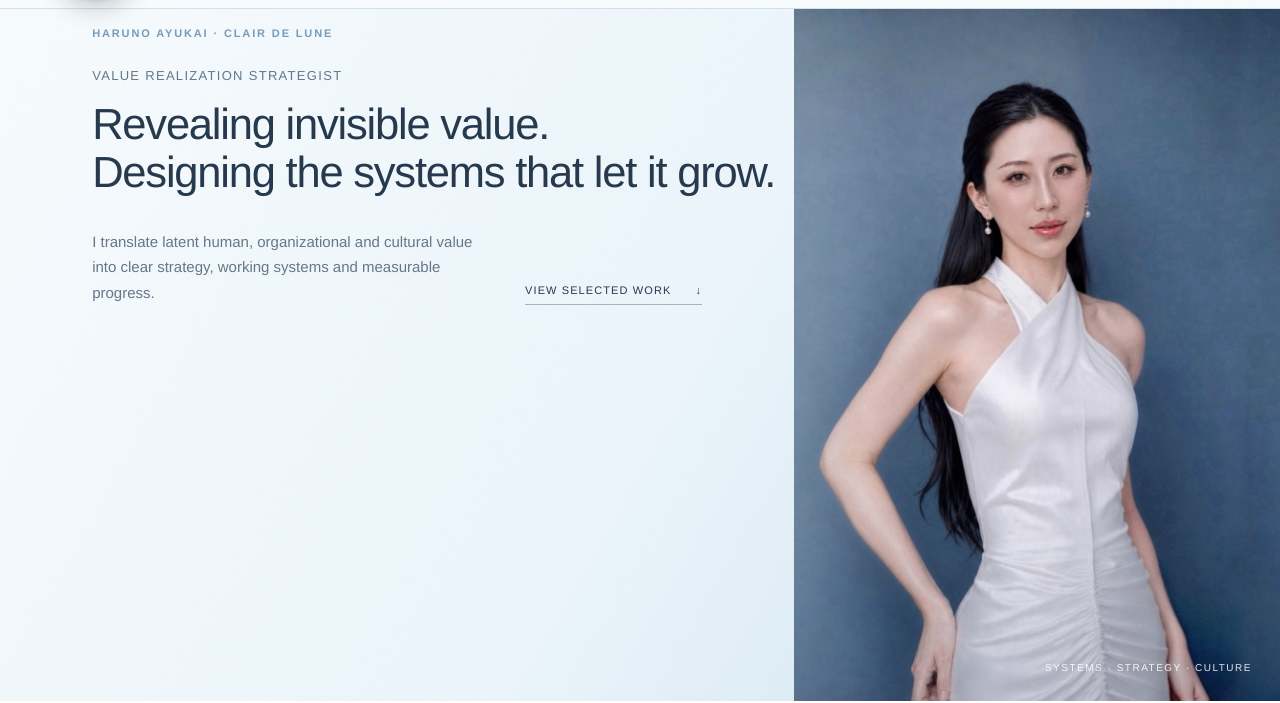
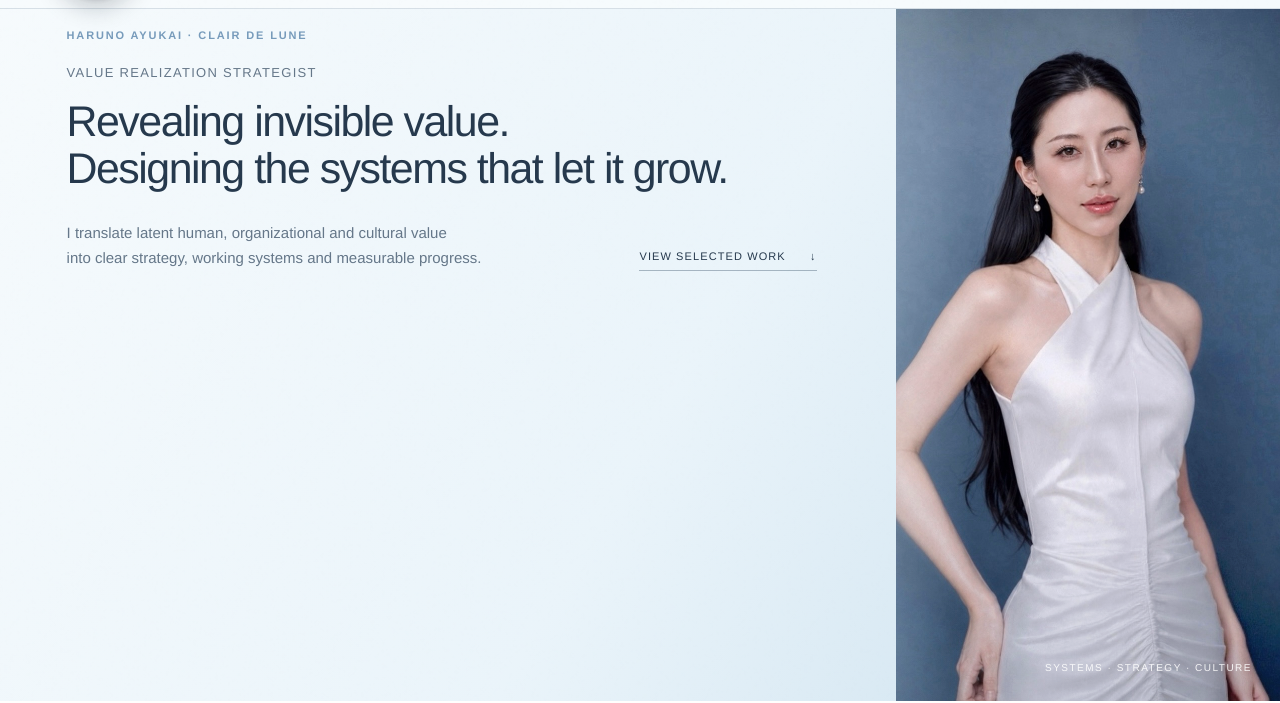
Before and after one commit to Haru317/portfolio, a website built with Vite: page index.html in a window 1280 px wide. Shown: the part 99-802 px from the top of the page. Built offline with nearby package versions, Linux system fonts and the light colour scheme.

Commit message:
Recompose hero spacing and portrait crop

```diff
--- a/src/style.css
+++ b/src/style.css
@@ -58,32 +58,33 @@ a { color: inherit; text-decoration: none; }
   position: relative;
   min-height: 100svh; height: 100svh; padding-top: 108px;
   display: grid;
-  grid-template-columns: 62% 38%;
+  grid-template-columns: 70% 30%;
   background: linear-gradient(120deg, var(--ice) 0%, #eaf4fa 55%, #c9dfed 100%);
   overflow: hidden;
 }
 .hero-copy {
   min-height: 0; height: 100%;
-  padding: 18px 5vw 28px 7.2vw;
-  display: flex; flex-direction: column; justify-content: flex-start;
+  padding: 20px 2.8vw 28px 5.2vw;
+  display: grid; grid-template-rows: auto auto auto 1fr; align-content: start;
 }
 .hero-kicker, .eyebrow {
   text-transform: uppercase; letter-spacing: .17em; font-size: 11px; font-weight: 600;
 }
 .hero-kicker { color: var(--blue); }
-.hero-title { margin: clamp(26px, 3.6vh, 38px) 0 0; padding: 0; }
+.hero-title { margin: clamp(22px, 3vh, 30px) 0 0; padding: 0; }
 .role { display: block; margin-bottom: 18px; color: var(--soft-ink); font-size: 13px; letter-spacing: .1em; text-transform: uppercase; }
 .hero h1 {
-  max-width: 720px; margin: 0;
-  font-size: clamp(36px, 3.4vw, 52px); line-height: 1.1; letter-spacing: -.028em; font-weight: 400;
+  max-width: none; margin: 0;
+  font-size: clamp(36px, 3.35vw, 52px); line-height: 1.1; letter-spacing: -.035em; font-weight: 400;
 }
 .hero h1 span { display: block; white-space: nowrap; }
 .hero-floating-logo { display: none !important; }
 .hero-bottom {
-  max-width: 610px; margin-top: clamp(28px, 4vh, 38px);
-  display: grid; grid-template-columns: 1fr auto; gap: 42px; align-items: end;
+  width: min(100%, 750px); max-width: none; margin-top: clamp(24px, 3.4vh, 32px);
+  display: grid; grid-template-columns: minmax(0, 1fr) auto; gap: 30px; align-items: end;
 }
 .hero-bottom > p { margin: 0; color: var(--soft-ink); font-size: 15px; line-height: 1.7; }
+.hero-bottom > p span { display: block; white-space: nowrap; }
 .hero-bottom a {
   padding: 12px 0 8px; border-bottom: 1px solid rgba(35,60,88,.35);
   white-space: nowrap; text-transform: uppercase; letter-spacing: .1em; font-size: 11px;
@@ -96,7 +97,7 @@ a { color: inherit; text-decoration: none; }
   pointer-events: none;
 }
 .hero-portrait img {
-  position: absolute; inset: 0; width: 100%; height: 100%; max-width: none;
+  position: absolute; inset: -34px 0 auto; width: 100%; height: calc(100% + 34px); max-width: none;
   transform: none; object-fit: cover; object-position: center top;
   filter: saturate(.88) brightness(1.03);
 }
@@ -206,6 +207,7 @@ footer .brand-logo { width: 54px; height: 54px; }
   .hero h1 { font-size: clamp(34px, 9.7vw, 46px); line-height: 1.1; }
   .hero h1 span { white-space: normal; }
   .hero-bottom { grid-template-columns: 1fr; gap: 22px; }
+  .hero-bottom > p span { white-space: normal; }
   .hero-bottom a { width: fit-content; }
   .hero-portrait { min-height: 64svh; height: 64svh; order: 1; }
   .hero-portrait img { inset: 0; width: 100%; height: 100%; transform: none; object-fit: cover; object-position: center 24%; }
@@ -248,6 +250,7 @@ footer .brand-logo { width: 54px; height: 54px; }
   .nav nav, .nav.scrolled nav { position: static; gap: clamp(10px, 1.4vw, 18px); margin-left: auto; font-size: 12px; }
   .nav-cta { padding: 10px 12px; }
   .nav nav > a:not(.nav-cta) { display: block; }
+  .hero h1 { font-size: clamp(34px, 3.4vw, 40px); }
 }
 
 @media (prefers-reduced-motion: reduce) {
```
